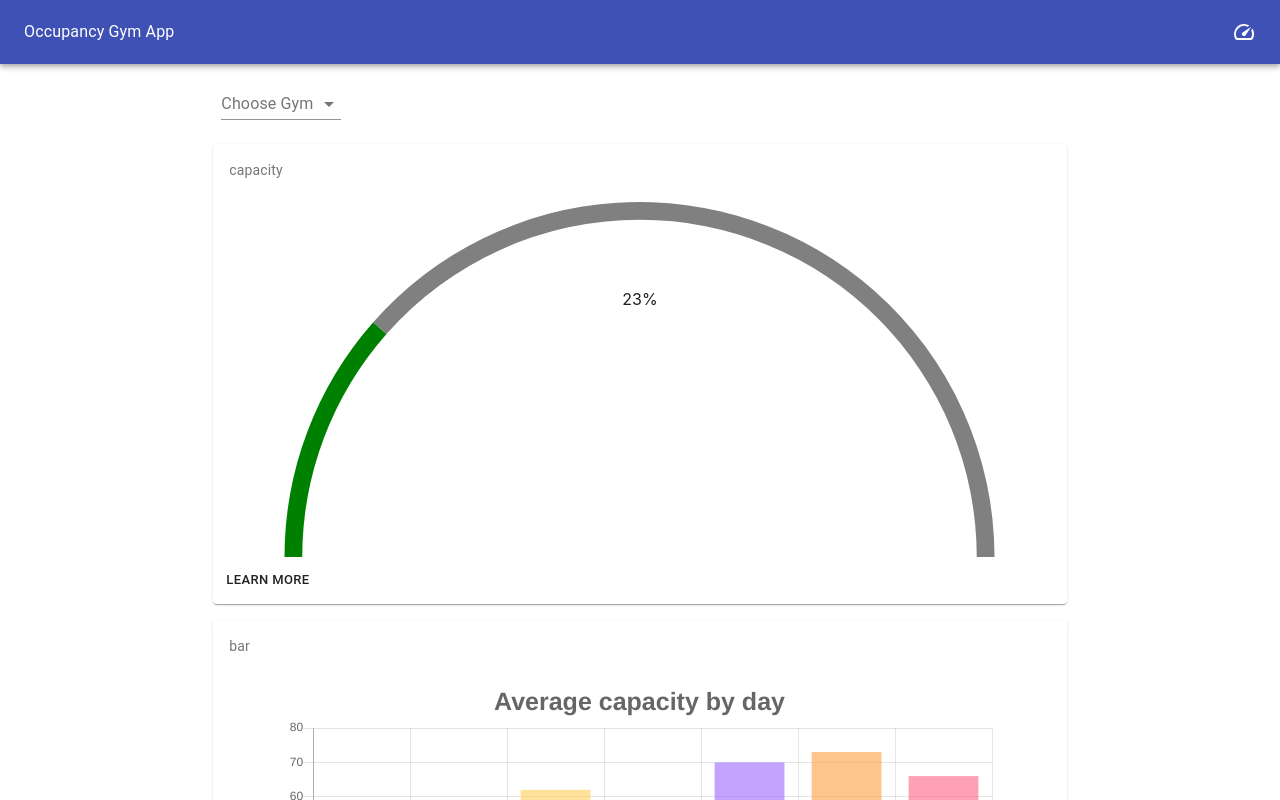
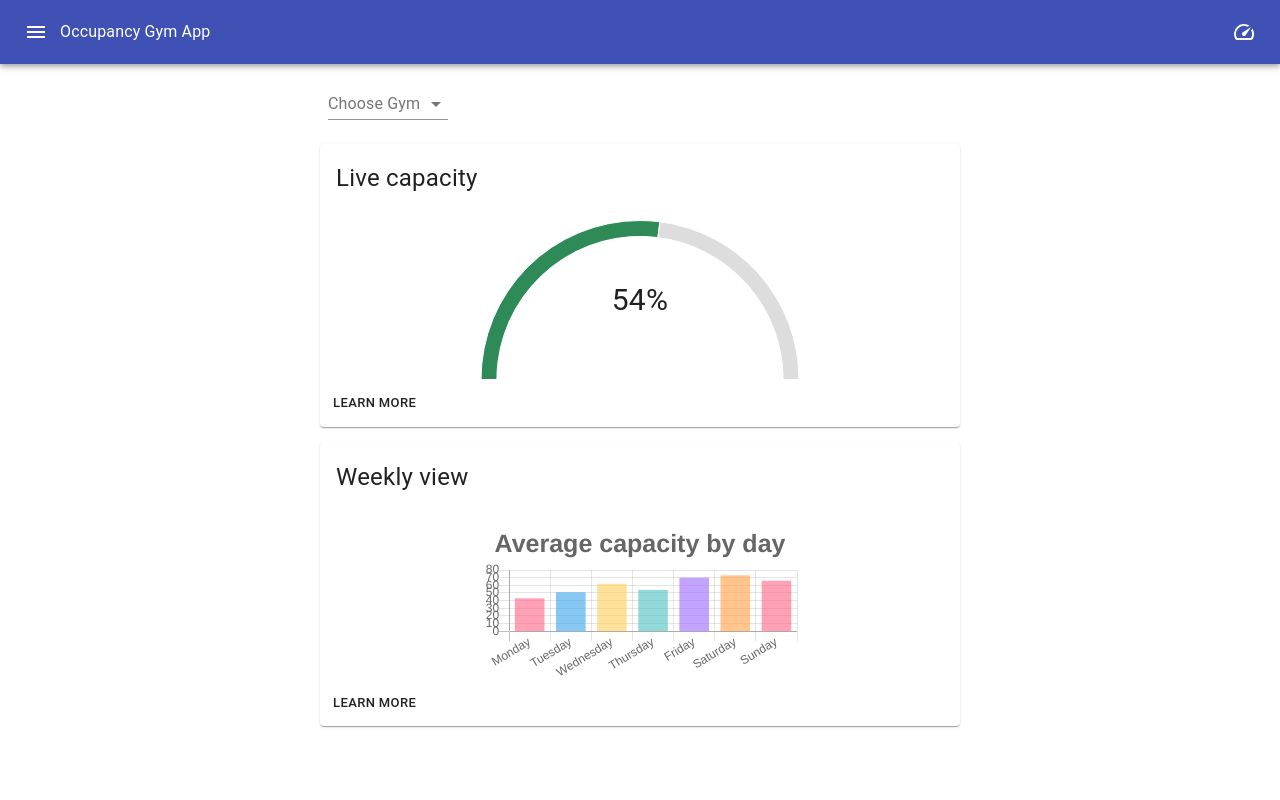
Before and after one commit to JottScones/frontend-testing, a React (Create React App) app: page / in a window 1280 px wide. Shown: the top 800 px of the page. Built offline with nearby package versions, Linux system fonts and the light colour scheme; the HTML template or start-up script is replaced by a standard one.

Commit message:
small ui changes

```diff
--- a/src/App.js
+++ b/src/App.js
@@ -12,11 +12,11 @@ class App extends Component {
           <Header />
         </Grid>
         <Grid item container>
-          <Grid item xs={false} sm={2} />
-          <Grid item xs={12} sm={8}>
+          <Grid item xs={false} sm={2} lg={3}/>
+          <Grid item xs={12} sm={8} lg={6}>
             <Content />
           </Grid>
-          <Grid item xs={false} sm={2} />
+          <Grid item xs={false} sm={2} lg={3}/>
         </Grid>
       </Grid>
     );
--- a/src/components/Card.js
+++ b/src/components/Card.js
@@ -11,7 +11,7 @@ const useStyles = makeStyles({
     minWidth: 275,
   },
   title: {
-    fontSize: 14,
+    fontSize: 24,
   },
   pos: {
     marginBottom: 12,
@@ -24,7 +24,7 @@ const SimpleCard = (props) => {
   return (
     <Card className={classes.root}>
       <CardContent>
-        <Typography className={classes.title} color="textSecondary" gutterBottom>
+        <Typography className={classes.title} color="textPrimary" gutterBottom>
           {props.title}
         </Typography>
       </CardContent>
--- a/src/components/Content.js
+++ b/src/components/Content.js
@@ -9,26 +9,29 @@ import BarGraph from './charts/BarGraph'
 const Content = () => (
   <div>
     <Grid container direction="column" spacing={2}>
+      {/*Choose gym selector*/}
       <Grid item><GymSelect /></Grid>
       <Grid item>
-        <SimpleCard title="capacity">
+        {/*Card to hold Capacity*/}
+        <SimpleCard title="Live capacity">
           <Grid container direction="row">
-            <Grid item xs={1} ms={2}></Grid>
-            <Grid item xs={10} ms={2}>
-              <Capacity capacity={23}/>
+            <Grid item xs={1} ms={2} lg={3}></Grid>
+            <Grid item xs={10} ms={8} lg={6}>
+              <Capacity capacity={54}/>
             </Grid>
-            <Grid item xs={1} ms={2}></Grid>
+            <Grid item xs={1} ms={2} lg={6}></Grid>
           </Grid>
         </SimpleCard>
       </Grid>
       <Grid item>
-        <SimpleCard title="bar">
+        {/*Card to hold Bar Graph*/}
+        <SimpleCard title="Weekly view">
         <Grid container direction="row">
-          <Grid item xs={1} ms={2}></Grid>
-          <Grid item xs={10} ms={2}>
+          <Grid item xs={1} ms={2} lg={3}></Grid>
+          <Grid item xs={10} ms={8} lg={6}>
             <BarGraph barData={barData()}/>
           </Grid>
-          <Grid item xs={1} ms={2}></Grid>
+          <Grid item xs={1} ms={2} lg={3}></Grid>
         </Grid>
         </SimpleCard>
       </Grid>
--- a/src/components/Header.js
+++ b/src/components/Header.js
@@ -1,7 +1,9 @@
 import React from 'react';
-import { AppBar, Toolbar, Typography } from '@material-ui/core';
+import { AppBar, Toolbar, Typography, IconButton } from '@material-ui/core';
 import SpeedIcon from '@material-ui/icons/Speed';
+import MenuIcon from '@material-ui/icons/Menu';
 import {makeStyles} from '@material-ui/styles';
+import lightGreen from '@material-ui/core/colors/lightGreen';
 
 const useStyles = makeStyles(() => ({
   typographyStyles: {
@@ -15,7 +17,10 @@ const Header = () => {
   return (
     <AppBar position="static">
       <Toolbar>
-        <Typography className={classes.typographyStyles}>
+        <IconButton edge="start" className={classes.menuButton} color='inherit' aria-label="menu">
+          <MenuIcon />
+        </IconButton>
+        <Typography className={classes.typographyStyles} color='inherit'>
           Occupancy Gym App
         </Typography>
         <SpeedIcon />
--- a/src/components/charts/Capacity.js
+++ b/src/components/charts/Capacity.js
@@ -1,5 +1,6 @@
 import React from 'react';
 import {Doughnut} from 'react-chartjs-2';
+import {Typography} from '@material-ui/core';
 
 const Capacity = (props) => {
   const capacity = props.capacity;
@@ -12,8 +13,8 @@ const Capacity = (props) => {
           datasets:[{
             label:'Capacity',
             data:[capacity, 100-capacity],
-            backgroundColor:['green', 'gray'],
-            borderWidth: 0
+            backgroundColor:['#2E8B57', '#ddd'],
+            borderWidth: 1,
           }]
         }}
         options={{
@@ -26,16 +27,17 @@ const Capacity = (props) => {
           tooltip: {
               enabled: false
           },
-          cutoutPercentage: 95
+          cutoutPercentage: 90
         }}
       />
-      <div style={textStyle()}>{capacity+'%'}</div>
+      <Typography style={textStyle()}>{capacity+'%'}</Typography>
     </div>
   )
 };
 
 const textStyle = () => ({
   width: '100%',
+  fontSize: '30px',
   height: '40px',
   position: 'absolute',
   top: '40%',
```
